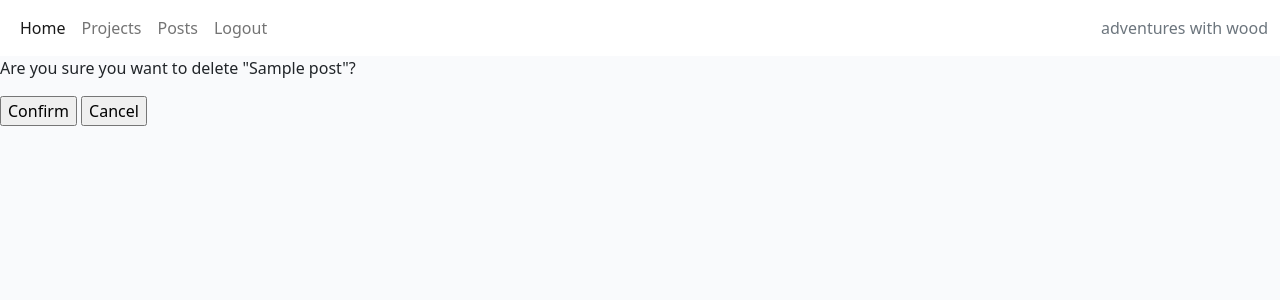
After one commit to culanomeara/adventureswithwood, a Django app: a page that uses templates/confirm_delete.html in a window 1280 px wide. The commit adds this page. Shown: the top 300 px of the page. Run offline with Django 3.2, Linux system fonts and the light colour scheme; a user stored in the database is signed in; tables that the repository leaves empty hold one stand-in row (values such as "Sample post").

Commit message:
Begin work on confirm_delete

```diff
--- /dev/null
+++ b/templates/confirm_delete.html
@@ -0,0 +1,11 @@
+{% extends "base.html" %}
+
+{% block content %}
+
+<form action="" method="post">
+    {% csrf_token %}
+    <p>Are you sure you want to delete "{{ object }}"?</p>
+    <input type="submit" value="Confirm" />
+    <input type="submit" name="cancel" value="Cancel" />
+</form>
+{%endblock%}
--- a/templates/posts.html
+++ b/templates/posts.html
@@ -26,6 +26,7 @@
                                 <p class="card-text">{{ post.excerpt }}</p>
                             </a>
                             <a href="{% url 'post_update' post.slug %}" class="post-link">Update</a>
+                            <a href="{% url 'confirm_delete' post.slug %}" class="post-link">Delete</a>
                             <hr />
                             <p class="card-text text-muted h6">{{ post.created_on}} <i class="far fa-heart"></i>
                                 {{ post.number_of_likes }}</p>
--- a/templates/project_details.html
+++ b/templates/project_details.html
@@ -6,7 +6,7 @@
         <div class="row g-0">
             <div class="col-md-6 masthead-text">
                 <h1 class="project-title">{{ project.title }}</h1>
-                <p class="project-subtitle">{{ project.author }} | {{ project.created_on }}</p>
+                <p class="project-subtitle">{{ project.author }} | {{ project.created_on }} | <a href="{% url 'project_update' project.slug %}" class="project-update">Update</a></p>
             </div>
             <div class="d-none d-md-block col-md-6 masthead-image">
                 {% if "placeholder" in project.featured_image.url %}
--- a/woodapp/urls.py
+++ b/woodapp/urls.py
@@ -14,4 +14,5 @@ urlpatterns = [
     path('project_create', views.ProjectCreate.as_view(), name='project_create'),
     path('posts/<slug:slug>/update/', views.PostUpdate.as_view(), name='post_update'),
     path('projects/<slug:slug>/update/', views.ProjectUpdate.as_view(), name='project_update'),
+    path('posts/<slug:slug>/delete/', views.PostDelete.as_view(), name='confirm_delete'),
 ]
--- a/woodapp/views.py
+++ b/woodapp/views.py
@@ -1,10 +1,17 @@
-from django.shortcuts import render, get_object_or_404, reverse, redirect
+from django.shortcuts import (render,
+                              get_object_or_404,
+                              reverse,
+                              redirect)
+from django.urls import reverse_lazy
 from django.utils.text import slugify
 from django.http import HttpResponseNotFound, HttpResponseRedirect
 from django.contrib import messages
 from django.contrib.auth.mixins import LoginRequiredMixin, UserPassesTestMixin
-from django.views.generic import ListView, DetailView
-from django.views.generic import CreateView, DeleteView, UpdateView
+from django.views.generic import (ListView,
+                                  DetailView,
+                                  CreateView,
+                                  DeleteView,
+                                  UpdateView)
 from .models import Post, Project, Category
 from .forms import CommentForm, PostForm, ProjectForm
 
@@ -211,3 +218,25 @@ class ProjectUpdate(LoginRequiredMixin, UserPassesTestMixin, UpdateView):
         if self.request.user == project.author:
             return True
         return False
+
+
+class PostDelete(LoginRequiredMixin, UserPassesTestMixin, DeleteView):
+    model = Post
+    template_name = "confirm_delete.html"
+    success_url = reverse_lazy('posts')
+# https://stackoverflow.com/questions/17678689/how-to-add-a-cancel-button-to-deleteview-in-django
+
+    def post(self, request, *args, **kwargs):
+        if "cancel" in request.POST:
+            url = self.get_success_url()
+            return HttpResponseRedirect(url)
+        else:
+            messages.success(request,
+                             'You have successfully deleted your post')
+            return super(PostDelete, self).post(request, *args, **kwargs)
+
+    def test_func(self):
+        post = self.get_object()
+        if self.request.user == post.author:
+            return True
+        return False
```
Also changed, not shown: adventureswithwood/settings.py (+5 -4 lines).
